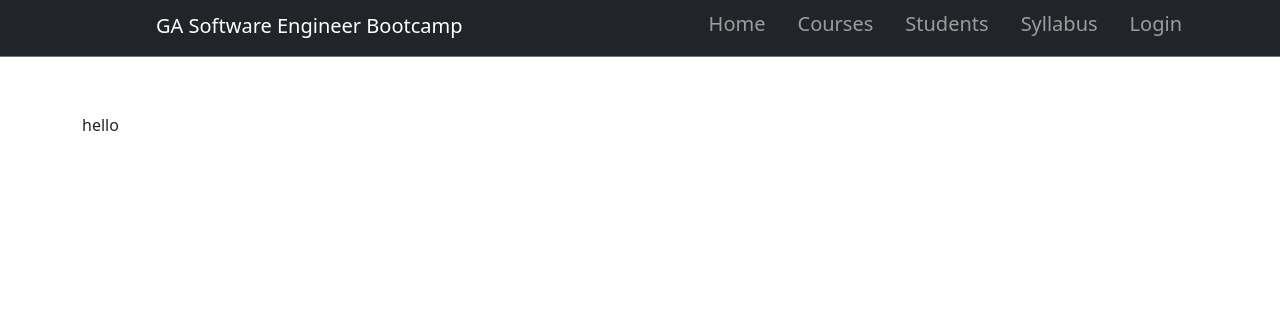
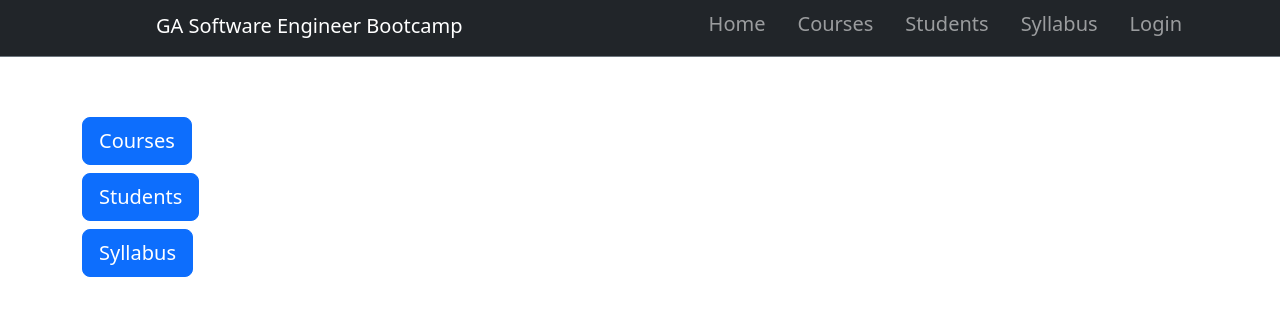
Before and after one commit to tnel91/student-registry-frontend, a React (Create React App) app: page /home in a window 1280 px wide. Shown: the top 316 px of the page. Built offline with nearby package versions, Linux system fonts and the light colour scheme.

Commit message:
Added buttons to home page

```diff
--- a/src/pages/Home.jsx
+++ b/src/pages/Home.jsx
@@ -1,12 +1,38 @@
 import React from 'react'
+import { useNavigate } from 'react-router-dom'
 
 const Home = () => {
-    return (
-        <div className='p-5 mt-2'>
-          <div className='container'>hello</div>
-
-          </div>
-          )
+  let navigate = useNavigate()
+  return (
+    <div className="p-5 mt-2">
+      <div className="container">
+        <div>
+          <button
+            class=" btn btn-primary btn-lg my-1"
+            onClick={() => navigate('/courses')}
+          >
+            Courses
+          </button>
+        </div>
+        <div>
+          <button
+            class=" btn btn-primary btn-lg my-1"
+            onClick={() => navigate('/students')}
+          >
+            Students
+          </button>
+        </div>
+        <div>
+          <button
+            class=" btn btn-primary btn-lg my-1"
+            onClick={() => navigate('/syllabus')}
+          >
+            Syllabus
+          </button>
+        </div>
+      </div>
+    </div>
+  )
 }
 
 export default Home
```
